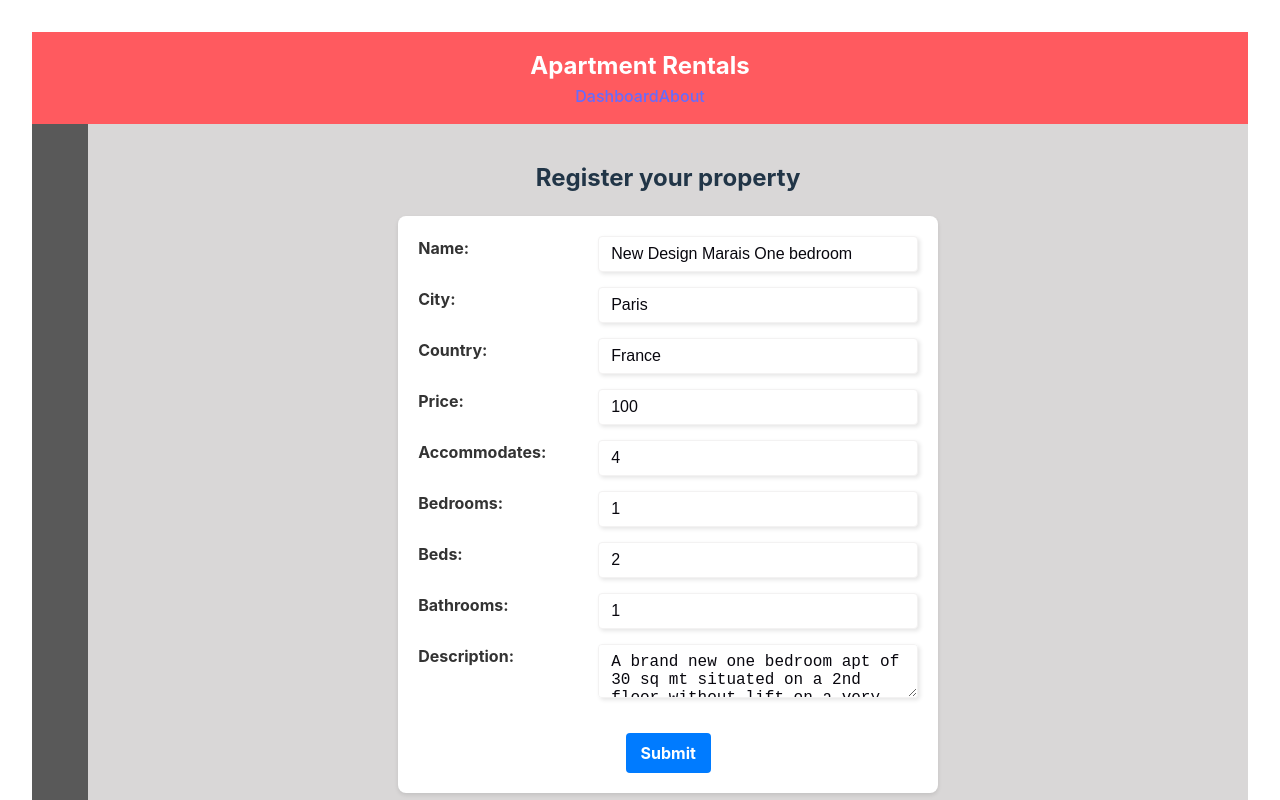
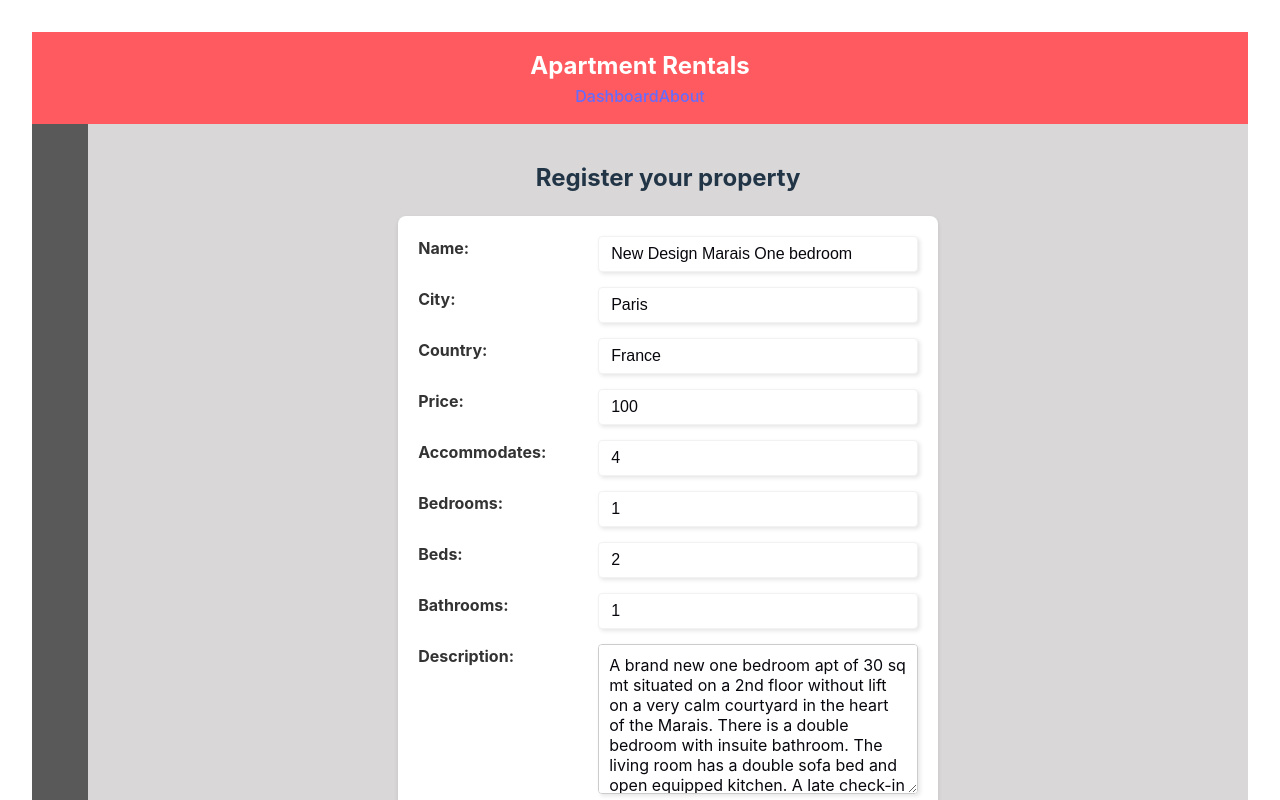
Before and after one commit to dieegoolimaa/airbnb-react-project, a React (Vite) app: page /addnewitem in a window 1280 px wide. Shown: the top 800 px of the page. Built offline with nearby package versions, Linux system fonts and the light colour scheme.

Commit message:
change style for the form

```diff
--- a/src/components/Form.jsx
+++ b/src/components/Form.jsx
@@ -7,13 +7,15 @@ const Form = ({ initialData, onSubmit, allData }) => {
 
   // Use useEffect to ensure that an ID is set if not already present in the initialData
   useEffect(() => {
-    // If initialData is empty, implying adding a new item, pick random data for defaults
-    if (Object.keys(initialData).length === 0 && allData.length > 0) {
+    if (
+      Object.keys(initialData).length === 0 &&
+      allData &&
+      allData.length > 0
+    ) {
       const randomIndex = Math.floor(Math.random() * allData.length);
       const randomData = { ...allData[randomIndex] };
       delete randomData.id; // Remove the id from the selected random data
       randomData.id = uuidv4(); // Assign a new UUID for this form instance
-
       setFormData(randomData);
     }
   }, [initialData, allData]);
@@ -26,6 +28,35 @@ const Form = ({ initialData, onSubmit, allData }) => {
     }));
   };
 
+  const formFields = [
+    { name: "name", label: "Name", type: "text" },
+    { name: "city", label: "City", type: "text" },
+    { name: "country", label: "Country", type: "text" },
+    { name: "price", label: "Price", type: "number" },
+    { name: "accommodates", label: "Accommodates", type: "number" },
+    { name: "bedrooms", label: "Bedrooms", type: "number" },
+    { name: "beds", label: "Beds", type: "number" },
+    { name: "bathrooms", label: "Bathrooms", type: "number" },
+    // Add other fields as needed
+  ];
+
+  // Correctly use formFields for mapping
+  const generatedFormFields = formFields.map(
+    ({ name, label, type }) =>
+      formData.hasOwnProperty(name) ? (
+        <label key={name} className={styles.label}>
+          {label}:
+          <input
+            type={type}
+            name={name}
+            value={formData[name]}
+            onChange={handleChange}
+            className={styles.input}
+          />
+        </label>
+      ) : null // Skip fields not present in formData
+  );
+
   const handleSubmit = (event) => {
     event.preventDefault();
     onSubmit(formData); // Pass the form data back to the parent component
@@ -33,93 +64,14 @@ const Form = ({ initialData, onSubmit, allData }) => {
 
   return (
     <form onSubmit={handleSubmit} className={styles.formContainer}>
-      <label className={styles.label}>
-        Name:
-        <input
-          type="text"
-          name="name"
-          value={formData.name}
-          onChange={handleChange}
-          className={styles.input}
-        />
-      </label>
-      <label className={styles.label}>
-        City:
-        <input
-          type="text"
-          name="city"
-          value={formData.city}
-          onChange={handleChange}
-          className={styles.input}
-        />
-      </label>
-      <label className={styles.label}>
-        Country:
-        <input
-          type="text"
-          name="country"
-          value={formData.country}
-          onChange={handleChange}
-          className={styles.input}
-        />
-      </label>
-      <label className={styles.label}>
-        Price:
-        <input
-          type="number"
-          name="price"
-          value={formData.price}
-          onChange={handleChange}
-          className={styles.input}
-        />
-      </label>
-      <label className={styles.label}>
-        Accommodates:
-        <input
-          type="number"
-          name="accommodates"
-          value={formData.accommodates}
-          onChange={handleChange}
-          className={styles.input}
-        />
-      </label>
-      <label className={styles.label}>
-        Bedrooms:
-        <input
-          type="number"
-          name="bedrooms"
-          value={formData.bedrooms}
-          onChange={handleChange}
-          className={styles.input}
-        />
-      </label>
-      <label className={styles.label}>
-        Beds:
-        <input
-          type="number"
-          name="beds"
-          value={formData.beds}
-          onChange={handleChange}
-          className={styles.input}
-        />
-      </label>
-      <label className={styles.label}>
-        Bathrooms:
-        <input
-          type="number"
-          name="bathrooms"
-          value={formData.bathrooms}
-          onChange={handleChange}
-          className={styles.input}
-        />
-      </label>
+      {generatedFormFields}
       <label className={styles.label}>
         Description:
         <textarea
           name="description"
-          value={formData.description}
+          value={formData.description || ""}
           onChange={handleChange}
-          className={styles.input}
+          className={styles.textarea} // Updated class name for styling
         />
       </label>
       <button type="submit" className={styles.button}>
--- a/src/components/Form.module.css
+++ b/src/components/Form.module.css
@@ -40,8 +40,16 @@
   max-width: 320px;
 }
 
+/* Add or update these styles in your Form.module.css */
 .textarea {
-  resize: vertical;
+  width: 100%; /* Make textarea width consistent with other inputs */
+  height: 150px; /* Set a fixed height */
+  padding: 10px; /* Padding inside the textarea */
+  border: 1px solid #ccc; /* Consistent border with other inputs */
+  border-radius: 4px; /* Rounded corners like other inputs */
+  font-family: inherit; /* Ensures font consistency */
+  font-size: 16px; /* Readable font size */
+  resize: vertical; /* Allows vertical resizing only */
 }
 
 .button {
```
